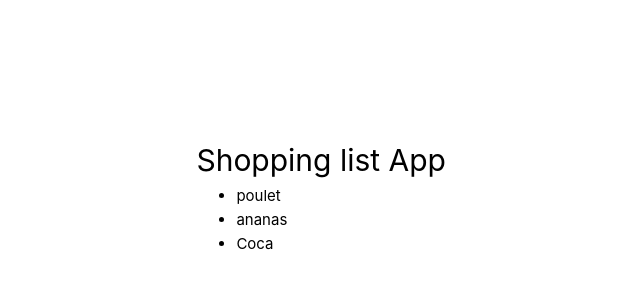
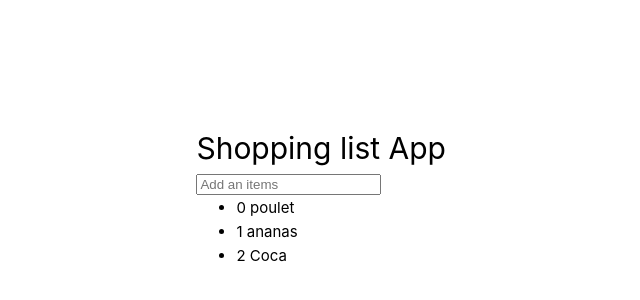
Before and after one commit to ElvinKyungu/CompositionAPIProject, a Vue app: page / in a window 1280 px wide. Shown: the part 204-504 px from the top of the page, without its empty margins (194-834 px from the left). Built offline with nearby package versions, Linux system fonts and the light colour scheme.

Commit message:
Add : adding the input to add the new item in the array

```diff
--- a/src/App.vue
+++ b/src/App.vue
@@ -5,14 +5,20 @@
     {id:1, label: "poulet"},
     {id:2, label: "ananas"},
     {id:3, label: "Coca"},
-  ])
+  ]);
+  const newItem = ref("")
 </script>
 
 <template>
   <main>
-    <h1 class="text-center">{{ header ? header: "Salut" }}</h1>
+    <h1 class="text-center">{{ header }}</h1>
+    <input type="text" placeholder="Add an items" v-model.trim="newItem">
+    {{ newItem }}
     <ul>
-      <li v-for="item in items" :key="item.id"> {{ item.label }}</li>
+      <li v-for="({id, label}, index) in items" :key="id">
+        {{ index }}
+        {{ label }}
+      </li>
     </ul>
   </main>
 </template>
```
